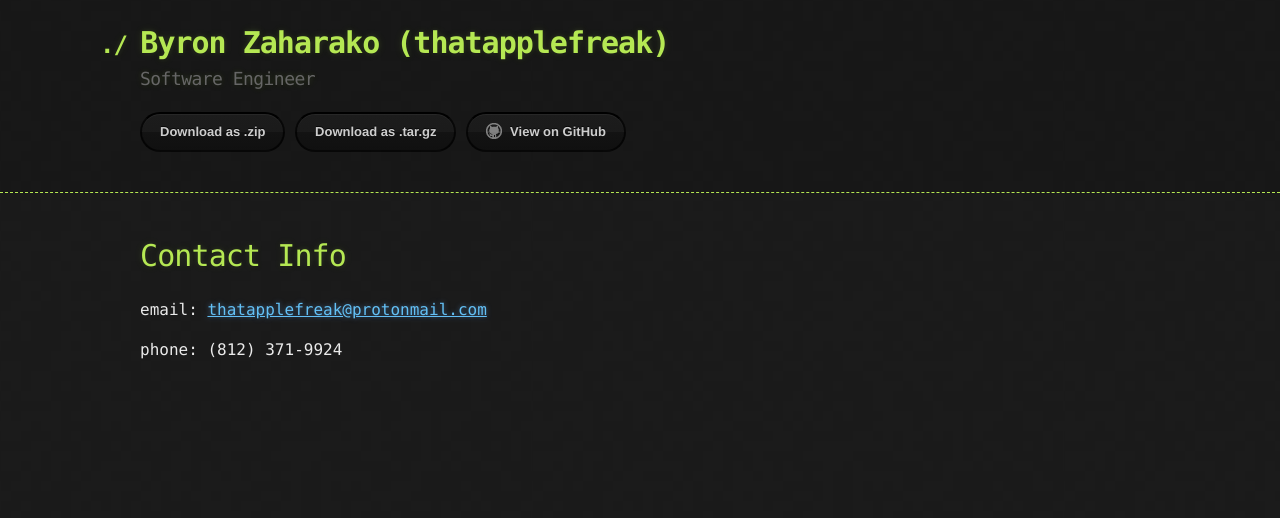
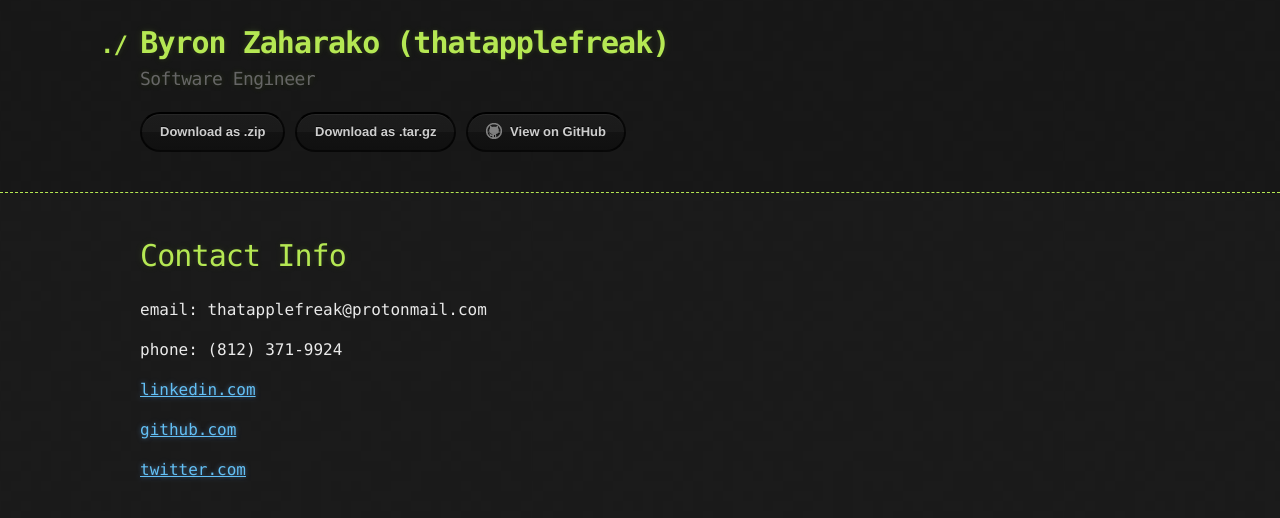
Before and after one commit to thatapplefreak/thatapplefreak.github.io, a Jekyll site: the page built from index.md, in a window 1280 px wide. Shown: the top 518 px of the page. Built offline with Jekyll 4.4.1, drawn with Linux system fonts in a browser that asks for light colours; our own code applies the rules of GitHub Pages for plain Markdown files.

Commit message:
contact info

```diff
--- a/index.md
+++ b/index.md
@@ -4,6 +4,12 @@ layout: default
 
 # Contact Info
 
-email: [thatapplefreak@protonmail.com](thatapplefreak@protonmail.com)
+email: thatapplefreak@protonmail.com
 
 phone: (812) 371-9924
+
+[linkedin.com](https://www.linkedin.com/in/byronzaharako/)
+
+[github.com](https://github.com/thatapplefreak)
+
+[twitter.com](https://twitter.com/xAppleFreak)
```
Also changed, not shown: sytle.css (added).
